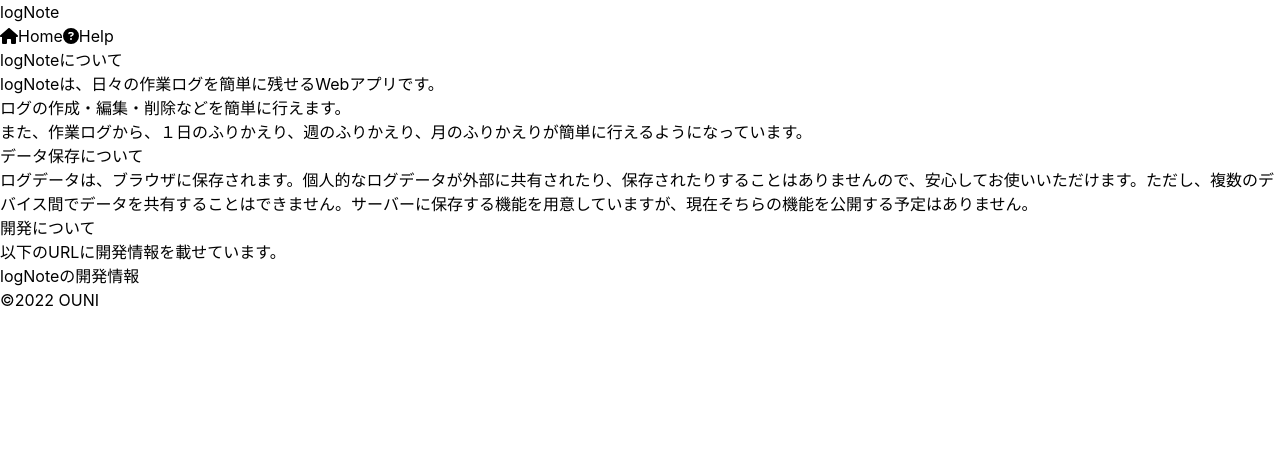
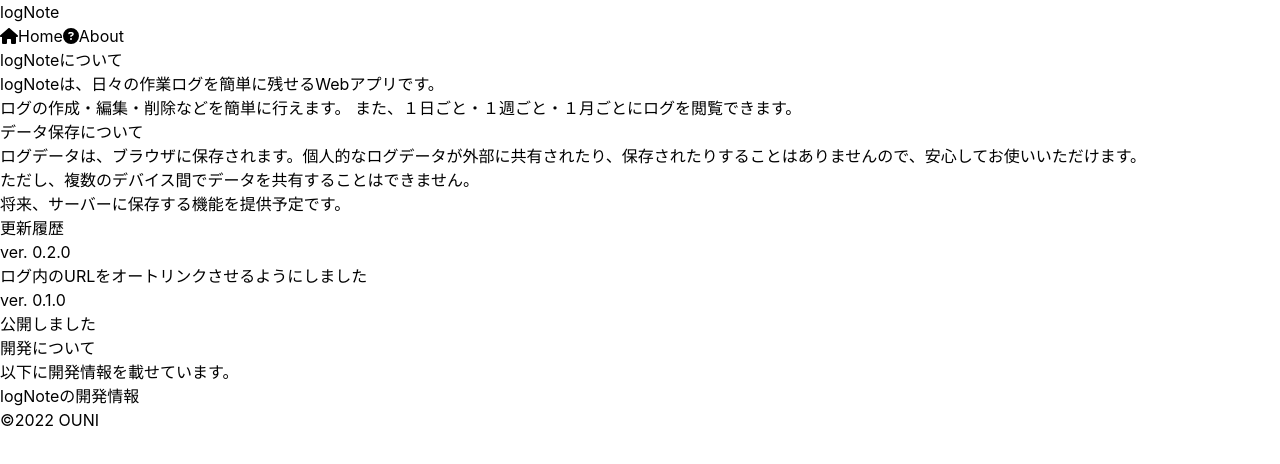
Before and after one commit to ounimost/lognote, a React (Create React App) app: page /lognote/help in a window 1280 px wide. Shown: the top 464 px of the page. Built offline with nearby package versions, Linux system fonts and the light colour scheme; no server answers; what @material-tailwind/react would draw is missing.

Commit message:
更新履歴を追加

```diff
--- a/src/components/Header.tsx
+++ b/src/components/Header.tsx
@@ -22,7 +22,7 @@ function Header({ isAuth }: { isAuth: boolean }) {
           </Link>
           <Link className="text-white mx-2" to="/help">
             <FontAwesomeIcon className="mx-2" icon={faCircleQuestion} />
-            <span className="text-xs">Help</span>
+            <span className="text-xs">About</span>
           </Link>
         </nav>
       </header>
--- a/src/components/Help.tsx
+++ b/src/components/Help.tsx
@@ -4,26 +4,34 @@ const Help = () => {
   return (
     <main className="bg-gray-300">
       <div className="bg-white max-w-sm m-auto p-10 min-h-screen">
-        <h2 className="text-xl font-extrabold">logNoteについて</h2>
-        <p className="my-4">
+        <h2 className="text-lg font-extrabold">logNoteについて</h2>
+        <p className="mt-2 text-sm">
           logNoteは、日々の作業ログを簡単に残せるWebアプリです。
           <br />
           ログの作成・編集・削除などを簡単に行えます。
+          また、１日ごと・１週ごと・１月ごとにログを閲覧できます。
+        </p>
+        <h2 className="mt-8 text-lg font-extrabold">データ保存について</h2>
+        <p className="mt-2 text-sm">
+          ログデータは、ブラウザに保存されます。個人的なログデータが外部に共有されたり、保存されたりすることはありませんので、安心してお使いいただけます。
           <br />
-          また、作業ログから、１日のふりかえり、週のふりかえり、月のふりかえりが簡単に行えるようになっています。
+          ただし、複数のデバイス間でデータを共有することはできません。
+          <br />
+          将来、サーバーに保存する機能を提供予定です。
         </p>
-        <h2 className="text-xl font-extrabold">データ保存について</h2>
-        <p className="my-4">
-          ログデータは、ブラウザに保存されます。個人的なログデータが外部に共有されたり、保存されたりすることはありませんので、安心してお使いいただけます。ただし、複数のデバイス間でデータを共有することはできません。サーバーに保存する機能を用意していますが、現在そちらの機能を公開する予定はありません。
-        </p>
-        <h2 className="text-xl font-extrabold">開発について</h2>
-        <p className="my-4">
-          以下のURLに開発情報を載せています。
+        <h2 className="mt-8 text-lg font-extrabold">更新履歴</h2>
+        <h3 className="mt-2 font-bold">ver. 0.2.0</h3>
+        <p className="text-sm">ログ内のURLをオートリンクさせるようにしました</p>
+        <h3 className="mt-2 font-bold">ver. 0.1.0</h3>
+        <p className="text-sm">公開しました</p>
+        <h2 className="mt-8 text-lg font-extrabold">開発について</h2>
+        <p className="mt-2 text-sm">
+          以下に開発情報を載せています。
           <br />
           <a
-            href="https://ouni.work/works/lognote"
+            href="https://ouni.jp/works/lognote"
             type="button"
-            className="py-3 inline-flex justify-center items-center gap-2 rounded-md border border-transparent font-semibold text-blue-500 hover:text-blue-700 focus:outline-none focus:ring-2 ring-offset-white focus:ring-blue-500 focus:ring-offset-2 transition-all text-sm"
+            className="py-2 inline-flex justify-center items-center gap-2 rounded-md border border-transparent font-semibold text-blue-500 hover:text-blue-700 focus:outline-none focus:ring-2 ring-offset-white focus:ring-blue-500 focus:ring-offset-2 transition-all text-sm"
           >
             logNoteの開発情報
           </a>
```
